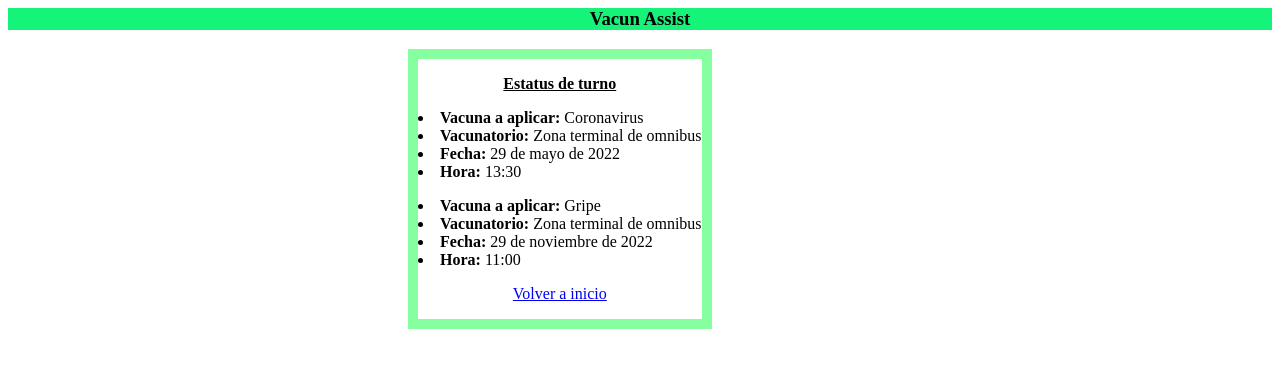
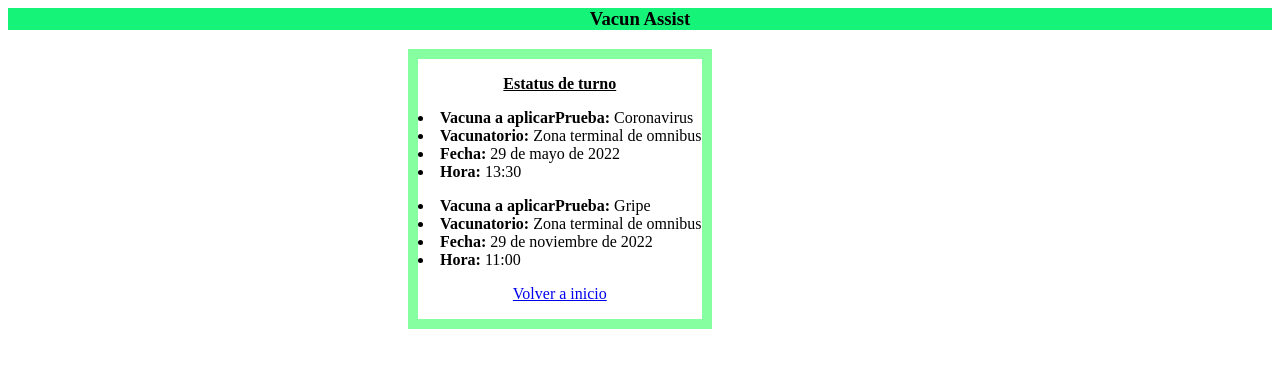
Before and after one commit to manuelMarconi/proyecto_api, a Django app: page /estatus_turno in a window 1280 px wide. Shown: the top 368 px of the page. Run offline with Django 4.2, Linux system fonts and the light colour scheme; a user stored in the database is signed in; data comes from the database, SQL or seed files in the repository.

Commit message:
Push de prueba - Sofia

```diff
--- a/Vacun_Assist_CMS-main/Vacun_Assist_CMS-main/Vacun_Assist/api_gestion_usuarios/templates/gestion_usuarios/estatus_turno.html
+++ b/Vacun_Assist_CMS-main/Vacun_Assist_CMS-main/Vacun_Assist/api_gestion_usuarios/templates/gestion_usuarios/estatus_turno.html
@@ -10,7 +10,7 @@
             </p>
         {% if turnos %}
             {% for turno in turnos %}
-            <li> <b>Vacuna a aplicar:</b> {{turno.vacuna}} </li>
+            <li> <b>Vacuna a aplicarPrueba:</b> {{turno.vacuna}} </li>
             <li> <b> Vacunatorio: </b> {{turno.vacunatorio}} </li>
             {% if turno.fecha %}
                 <li> <b> Fecha: </b>{{turno.fecha}} </li>
```
